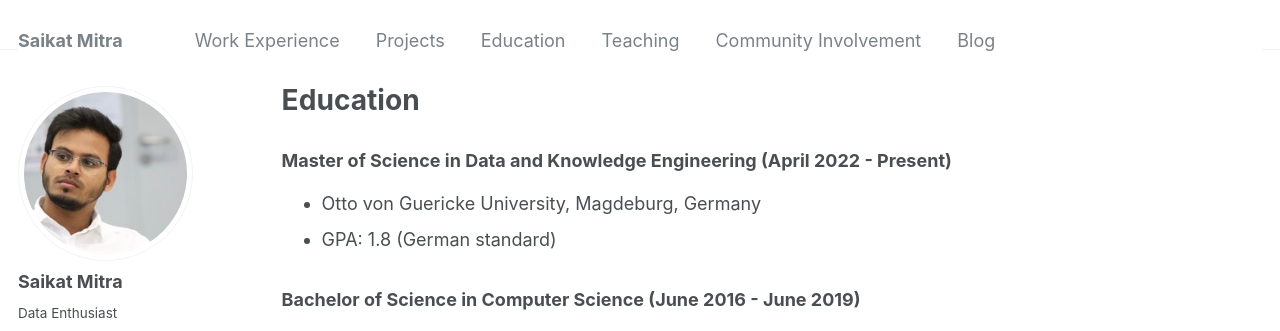
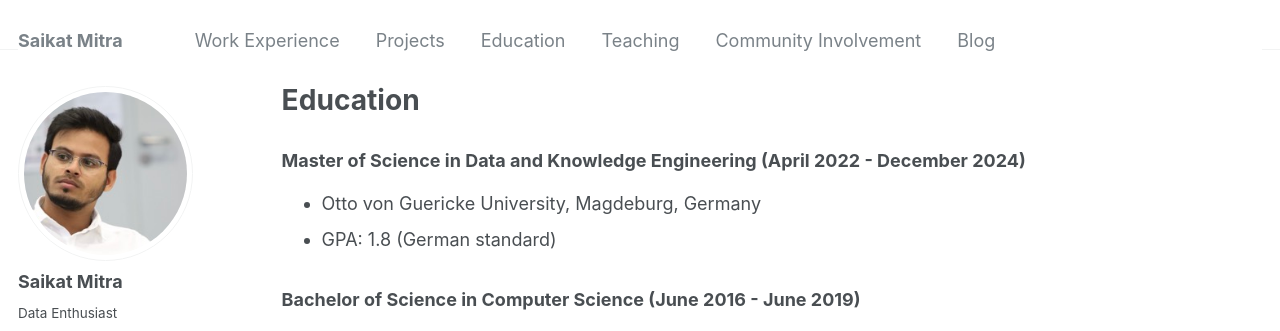
Before and after one commit to saikatmitra1998/saikatmitra1998.github.io, a Jekyll site: the page built from _pages/education.md, in a window 1280 px wide. Shown: the top 331 px of the page. Built offline with Jekyll 4.4.1, drawn with Linux system fonts in a browser that asks for light colours.

Commit message:
Update education.md

```diff
--- a/_pages/education.md
+++ b/_pages/education.md
@@ -6,7 +6,7 @@ author_profile: true
 ---
 
 
-### Master of Science in Data and Knowledge Engineering (April 2022 - Present)
+### Master of Science in Data and Knowledge Engineering (April 2022 - December 2024)
 * Otto von Guericke University, Magdeburg, Germany
 * GPA: 1.8 (German standard)
 
```
